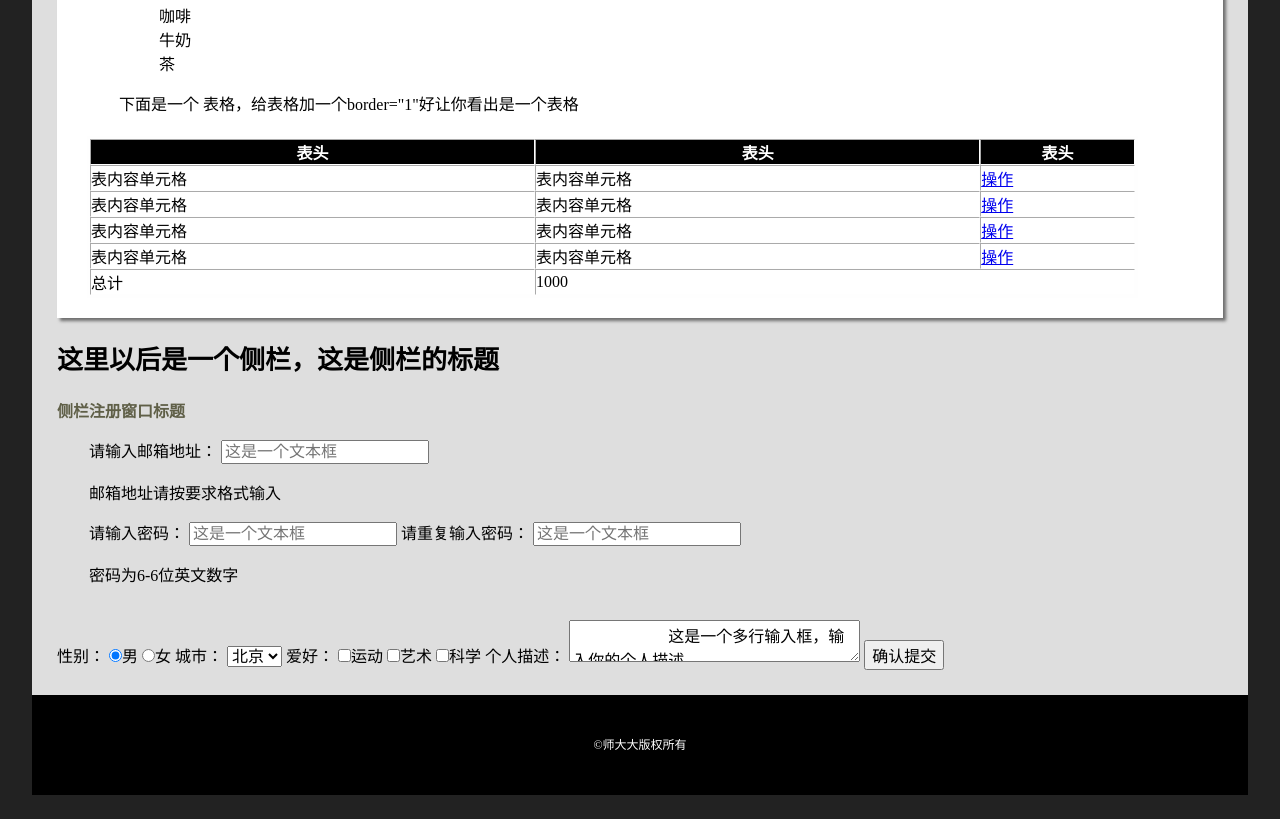
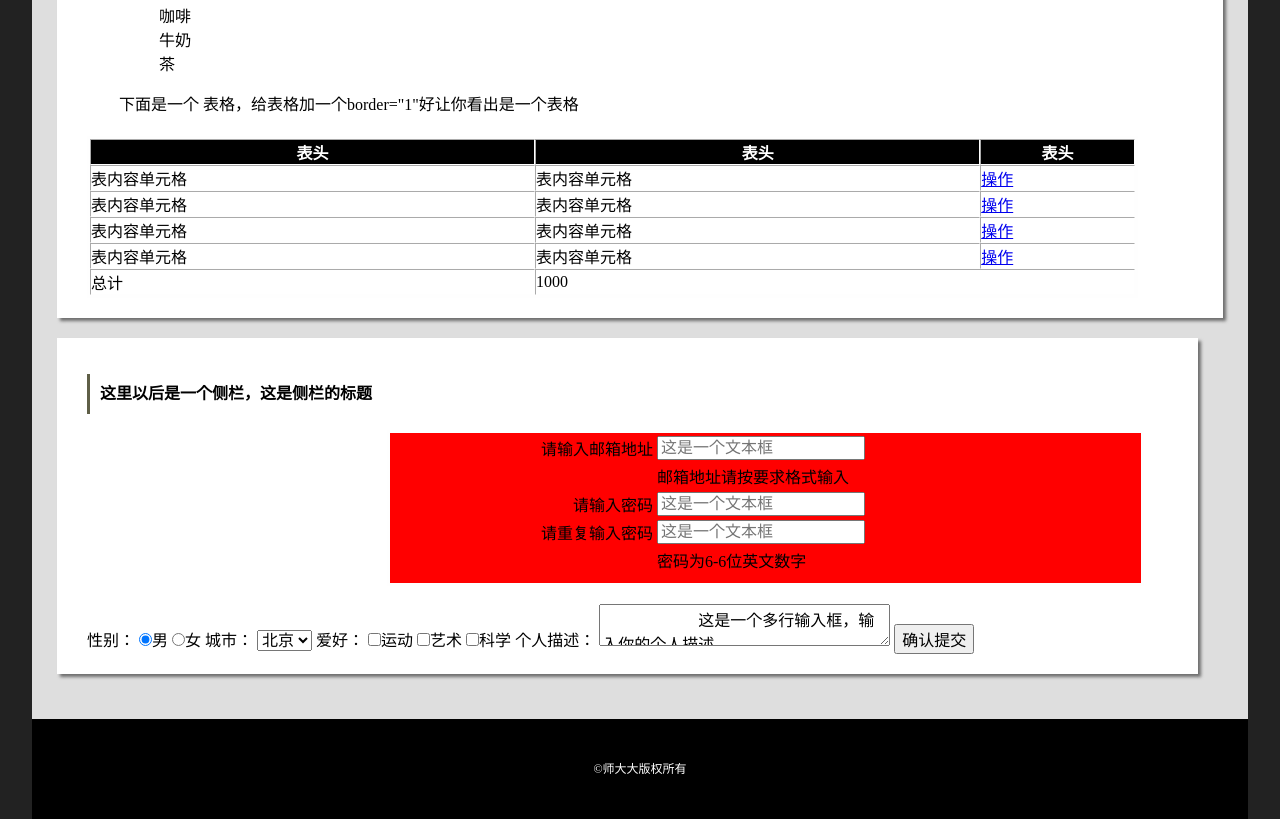
Before and after one commit to shiliujie/shiliujie.github.io, a plain HTML site: page 2/index.html in a window 1280 px wide. Shown: the part 3555-4374 px from the top of the page. Before the commit the page ends 4350 px from the top, so only its background shows below. Drawn offline with Linux system fonts and the light colour scheme.

Commit message:
hjsdkfhsdkj

```diff
--- a/2/index.html
+++ b/2/index.html
@@ -129,22 +129,51 @@
                     </tfoot>
                 </table>
             </div>
-            <div>
-                <h2>这里以后是一个侧栏，这是侧栏的标题</h2>
-                <h3>侧栏注册窗口标题</h3>
+            <div class="aside">
+                <h3>这里以后是一个侧栏，这是侧栏的标题</h3>
                 <form action="">
-                    <p>
-                        <label>请输入邮箱地址：</label>
-                        <input type="text" name="" id="" placeholder="这是一个文本框">
-                    </p>
-                    <p>邮箱地址请按要求格式输入</p>
-                    <p>
-                        <label>请输入密码：</label>
-                        <input placeholder="这是一个文本框">
-                        <label>请重复输入密码：</label>
-                        <input placeholder="这是一个文本框">
-                    </p>
-                    <p>密码为6-6位英文数字</p>
+                    <table>
+                        <tr>
+                            <td align="right">
+                                <label>请输入邮箱地址</label>
+                            </td>
+                            <td>
+                                <input type="text" name="" id="" placeholder="这是一个文本框">
+                            </td>
+                        </tr>
+                        <tr>
+                            <td></td>
+                            <td>邮箱地址请按要求格式输入</td>
+                        </tr>
+                        <tr>
+                            <td align="right">
+                                <label>请输入密码</label>
+                            </td>
+                            <td>
+                                <input placeholder="这是一个文本框">
+                            </td>
+                        </tr>
+                        <tr>
+                            <td align="right">
+                                <label>请重复输入密码</label>
+                            </td>
+                            <td>
+                                <input placeholder="这是一个文本框">
+                            </td>
+                        </tr>
+                        <tr>
+                            <td></td>
+                            <td>密码为6-6位英文数字</td>
+                        </tr>
+                        <tr>
+                            <td></td>
+                            <td></td>
+                        </tr>
+                        <tr>
+                            <td></td>
+                            <td></td>
+                        </tr>
+                    </table>
                     <br>
                     <label>性别：</label>
                     <input type="radio" checked="checked" name="Sex" value="male" />男
--- a/2/renwu2.css
+++ b/2/renwu2.css
@@ -98,11 +98,32 @@ p {
     padding: 25px;
 }
 
-.article {
+.article,
+.aside {
     background-color: #fff;
     box-shadow: 3px 3px 3px rgba(0, 0, 0, 0.5);
     margin: 20px auto;
     padding: 20px 30px;
+}
+
+.aside {
+    margin-right: 25px;
+}
+
+.aside h3 {
+    border-left: 3px solid #5F5F47;
+    color: #000;
+    line-height: 2.5;
+    padding-left: 10px;
+}
+
+.aside table {
+    margin: 0 auto;
+    width: 70%;
+    background-color: #f00;
+    margin-left: 300px;
+    text-align: left;
+    margin-right: 300px;
 }
 
 .article p {
```
